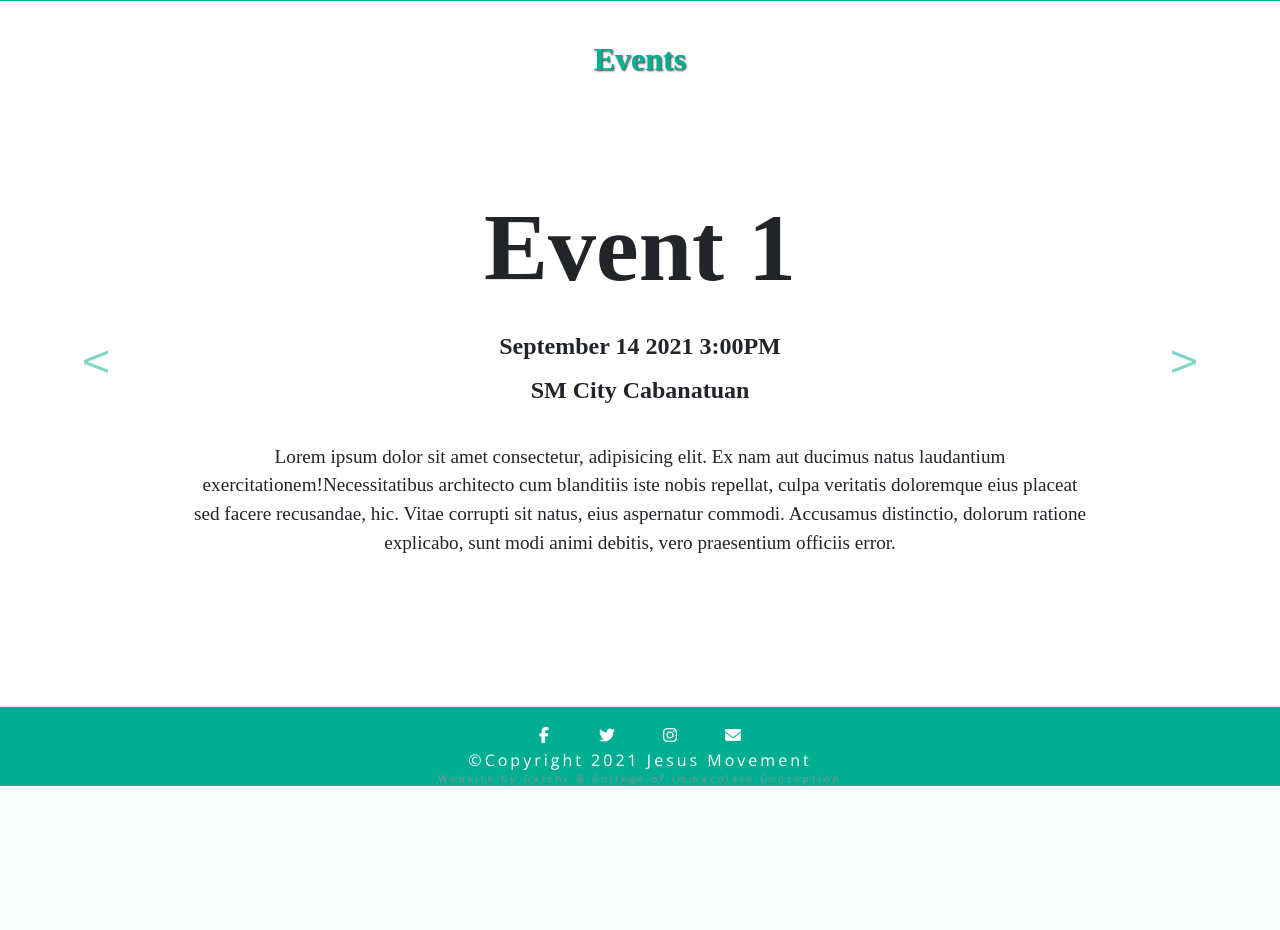
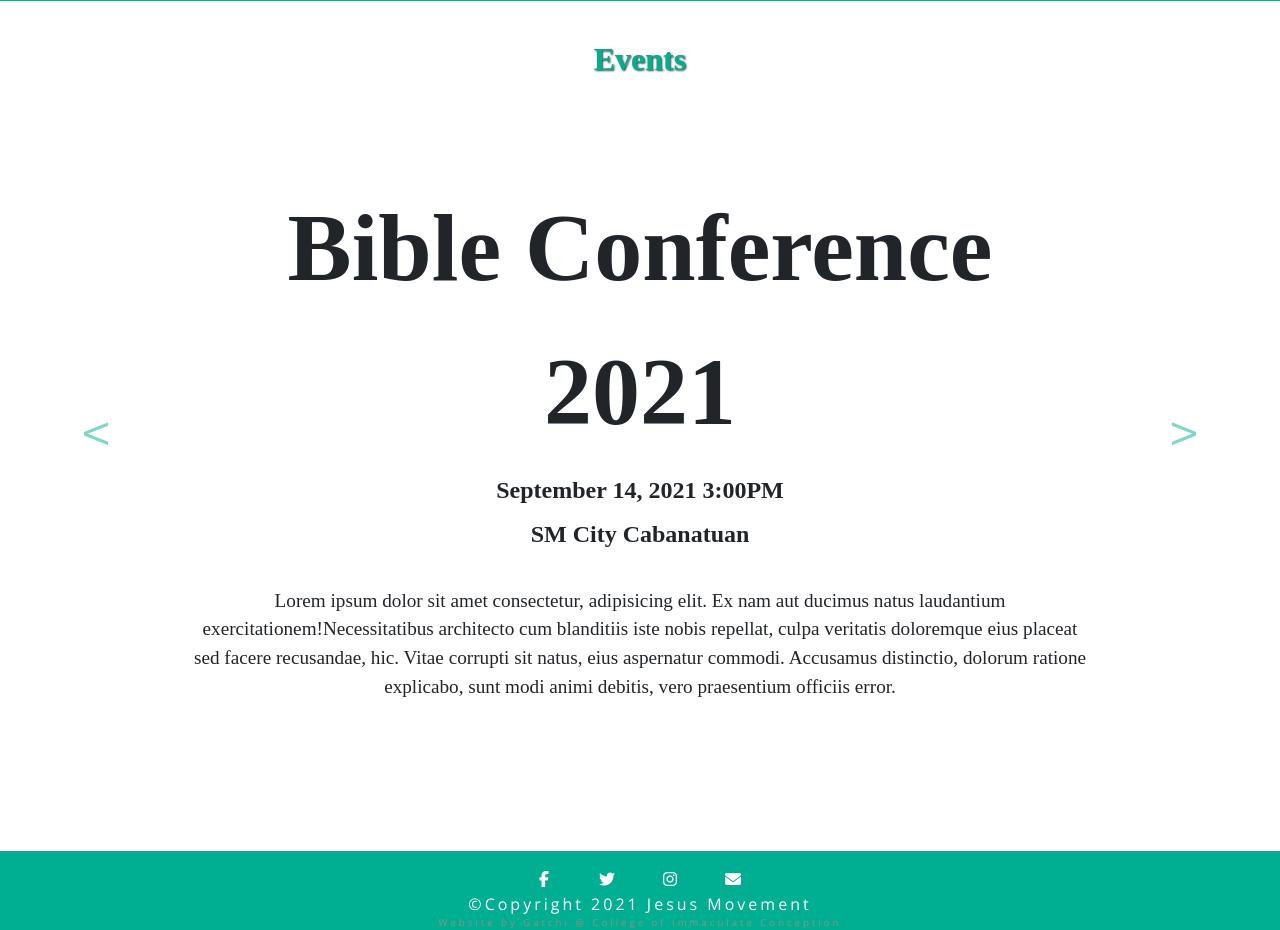
Before and after one commit to gatchigat/jmovement, a PHP site: page /events.php in a window 1280 px wide. Shown: the part 75-1005 px from the top of the page. Before the commit the page ends 861 px from the top, so only its background shows below. Run offline with PHP 8.4, Linux system fonts and the light colour scheme; some libraries are stand-ins or nearby versions; some web fonts are replaced.

Commit message:
Add files via upload

```diff
--- a/about.php
+++ b/about.php
@@ -20,20 +20,20 @@ $aboutTxt = ' Lorem ipsum, dolor sit amet consectetur adipisicing elit. Rem volu
 // EVENTS PAGE
 
 // SLIDE 1
-$heading1 = 'Event 1';
-$date1 = 'September 14 2021 3:00PM';
+$heading1 = 'Bible Conference 2021';
+$date1 = 'September 14, 2021 3:00PM';
 $venue1 = 'SM City Cabanatuan';
 $desc1 = 'Lorem ipsum dolor sit amet consectetur, adipisicing elit. Ex nam aut ducimus natus laudantium exercitationem!Necessitatibus architecto cum blanditiis iste nobis repellat, culpa veritatis doloremque eius placeat sed facere recusandae, hic. Vitae corrupti sit natus, eius aspernatur commodi. Accusamus distinctio, dolorum ratione explicabo, sunt modi animi debitis, vero praesentium officiis error.';
 
 // SLIDE 2
-$heading2 = 'Event 2';
-$date2 = 'December 20 2021 9:00AM';
+$heading2 = '30th Jesus Movement Anniversary';
+$date2 = 'December 20, 2021 9:00AM';
 $venue2 = 'Pilapil ni Nardong Putik';
 $desc2 = 'Harum, dignissimos minus alias, nihil nobis dolore, eum nesciunt vero eligendi ipsa maxime fuga a vitae, sequi eius animi in officiis. Consequatur beatae suscipit voluptates aut, a autem ducimus blanditiis nisi nobis, provident et? Illo, mollitia ex vero, quisquam debitis delectus. Aut consectetur veritatis in omnis commodi corporis consequuntur porro facere voluptatem quidem impedit deserunt labore, minima culpa adipisci. 	';
 
 // SLIDE 3
-$heading3 = 'Weekly Bible Study';
-$date3 = 'Every Friday 8:00PM';
+$heading3 = 'Weekly Scheduled Bible Study';
+$date3 = 'Every Friday <br> 8:00PM';
 $venue3 = 'Sa Lumang Bahay';
-$desc3 = 'Corrupti libero sint ullam iure officiis iste qui earum maiores placeat consequatur assumenda nobis consectetur, est inventore nulla voluptatibus facere, voluptatum? Iure itaque dolorem iste libero beatae pariatur commodi blanditiis illo velit! Veniam maiores mollitia optio asperiores amet, porro totam, dolorum alias ipsam consequuntur ex.Iusto consequuntur quisquam.'
+$desc3 = 'Corrupti libero sint ullam iure officiis iste qui earum maiores placeat consequatur assumenda nobis consectetur, est inventore nulla voluptatibus facere, voluptatum? Iure itaque dolorem iste libero beatae pariatur commodi blanditiis illo velit! Veniam maiores mollitia optio asperiores amet, porro totam, dolorum alias ipsam consequuntur ex.Iusto consequuntur quisquam consequatur voluptatem delectus.'
  ?>
--- a/events.php
+++ b/events.php
@@ -41,13 +41,8 @@
     			main{
             text-align: center;
             height: 85vh;
-            /*width: 100vw;*/
+            /*width: 100vw;*/}
 
-          }
-
-            p{
-            /*max-width: 1000vw;*/
-    			}
       </style>
 </head>
 <body>
--- a/register.php
+++ b/register.php
@@ -98,11 +98,12 @@
 
           //DB Connect
 
-          //DEV LOCAL
+          //DEV LOCALHOST
           // $host = '127.0.0.1';
           // $db = 'jmovement';
           // $user = 'root';
           // $pass = '';
+
 
           //LIVE HEROKU
           $host = 'remotemysql.com';
```
Also changed, not shown: memberlist.php (+9 -9 lines).
